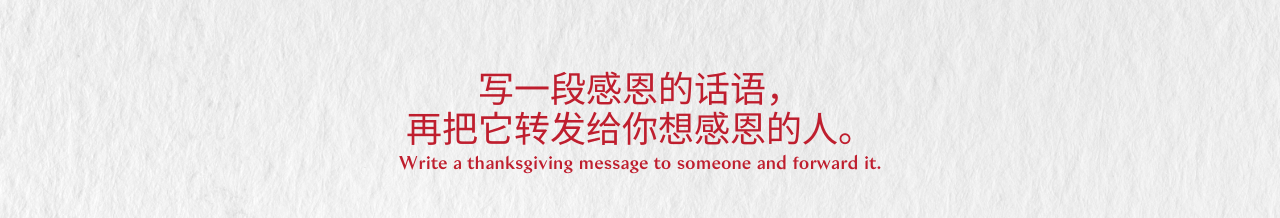
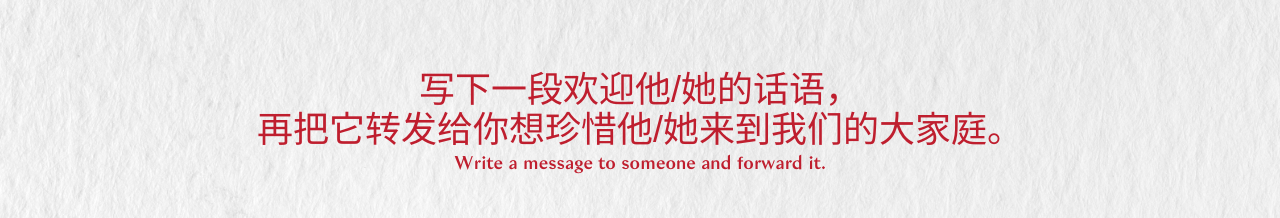
Before and after one commit to fgacyc/thanksgiving-2023, a Next.js app: page / in a window 1280 px wide. Shown: the part 582-800 px from the top of the page. Built offline with nearby package versions, Linux system fonts and the light colour scheme; no server answers; a web font is replaced by a local one.

Commit message:
feat: updated text and OG IMAGE

```diff
--- a/src/components/Envelope.tsx
+++ b/src/components/Envelope.tsx
@@ -141,7 +141,7 @@ export const Envelope: FunctionComponent<EnvelopeProps> = ({
                         className="rounded-2xl bg-green-400 px-4 py-1 font-en text-xs lg:px-7 lg:text-base"
                         type="button"
                         onClick={async () => {
-                          const message = `这是我写给你的一封信! 🔔\n感谢这一路的伴随 与神同行!🏃🏼🏃🏼‍♀\n感恩有你! ❤\nHere's a letter from me to you! 🔔\nThank You for walking with me alongside God in this journey! 🏃🏼🏃🏼‍♀❤\n\n${window.location.origin}/${shareContent} 💌🕊`
+                          const message = `这是我写给你的一封信! 🔔\nHere's a letter from me to you! 🔔\n\n${window.location.origin}/${shareContent} 💌🕊`
 
                           if (navigator.share)
                             await navigator.share({ text: message })
--- a/src/modules/Gift.tsx
+++ b/src/modules/Gift.tsx
@@ -19,7 +19,7 @@ export const GiftPage: NextPage<Card> = (props) => {
     >
       <img
         src="/welcomehome_logo.png"
-        className="object-cover lg:w-[230px] 2xl:w-[270px]"
+        className="w-[270px] sm:w-auto object-cover lg:w-[230px] 2xl:w-[270px]"
       />
 
       <Envelope hint {...props} />
--- a/src/modules/Main.tsx
+++ b/src/modules/Main.tsx
@@ -6,18 +6,18 @@ function MainPage() {
     <main className="3xl:py-16 flex h-[100dvh] w-screen flex-col items-center bg-[url(/paper-texture-min.jpg)] bg-cover bg-center bg-no-repeat py-10">
       <img
         src="/welcomehome_logo.png"
-        className="object-cover lg:w-[230px] 2xl:w-[270px]"
+        className="w-[270px] sm:w-auto object-cover lg:w-[230px] 2xl:w-[270px]"
       />
       <Envelope hint sending />
       <div className="3xl:bottom-20 absolute bottom-[12.5%] left-1/2 flex w-full -translate-x-1/2 flex-col text-xl text-[#BF1E2E] lg:bottom-10">
         <p className="font-chi w-full text-center text-lg lg:text-4xl">
-          写一段感恩的话语，
+          写下一段欢迎他/她的话语，
           <br />
-          再把它转发给你想感恩的人。
+          再把它转发给你想珍惜他/她来到我们的大家庭。
         </p>
 
         <p className="font-en w-[75%] self-center text-center text-sm lg:text-lg">
-          Write a thanksgiving message to someone and forward it.
+          Write a message to someone and forward it.
         </p>
       </div>
     </main>
--- a/src/pages/[id].tsx
+++ b/src/pages/[id].tsx
@@ -16,10 +16,10 @@ const Gift: NextPage<Card> = (card) => {
     <>
       <Head>
         <meta property="og:type" content="website" />
-        <meta property="og:image" content="/OG_IMAGE.jpg" />
+        <meta property="og:image" content="/OG_IMAGE_WELCOME_HOME.jpg" />
         <meta
           property="og:image:secure_url"
-          content={`/OG_IMAGE.jpg`}
+          content={`/OG_IMAGE_WELCOME_HOME.jpg`}
         />
         <meta property="og:image:type" content="image/jpeg" />
         <meta property="og:image:width" content="600" />
--- a/src/pages/index.tsx
+++ b/src/pages/index.tsx
@@ -4,10 +4,10 @@ export default function Home() {
   return (
     <>
       <meta property="og:type" content="website" />
-      <meta property="og:image" content="/OG_IMAGE_ORI.jpg" />
+      <meta property="og:image" content="/OG_IMAGE_ORI_WELCOME_HOME.jpg" />
       <meta
         property="og:image:secure_url"
-        content="/OG_IMAGE_ORI.jpg"
+        content="/OG_IMAGE_ORI_WELCOME_HOME.jpg"
       />
       <meta property="og:image:type" content="image/jpeg" />
       <meta property="og:image:width" content="600" />
```
Also changed, not shown: public/OG_IMAGE_ORI_WELCOME_HOME.png (added), public/OG_IMAGE_WELCOME_HOME.png (added).
